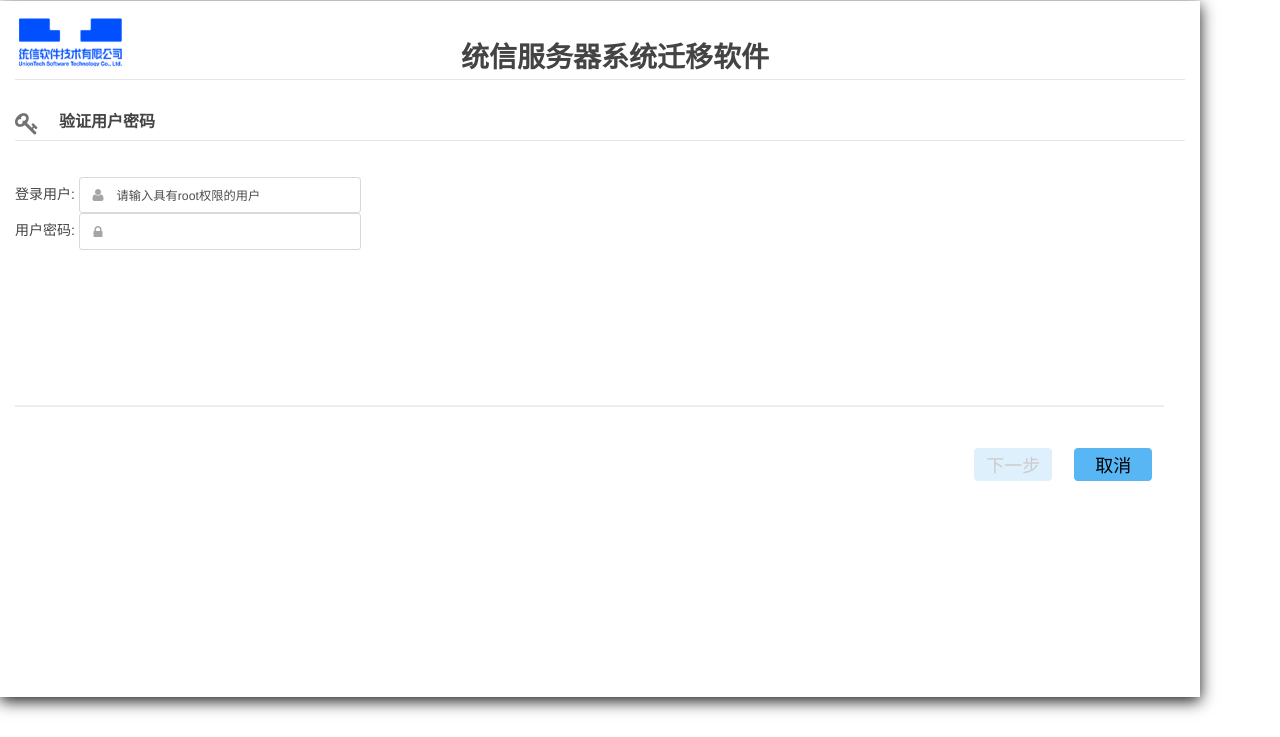
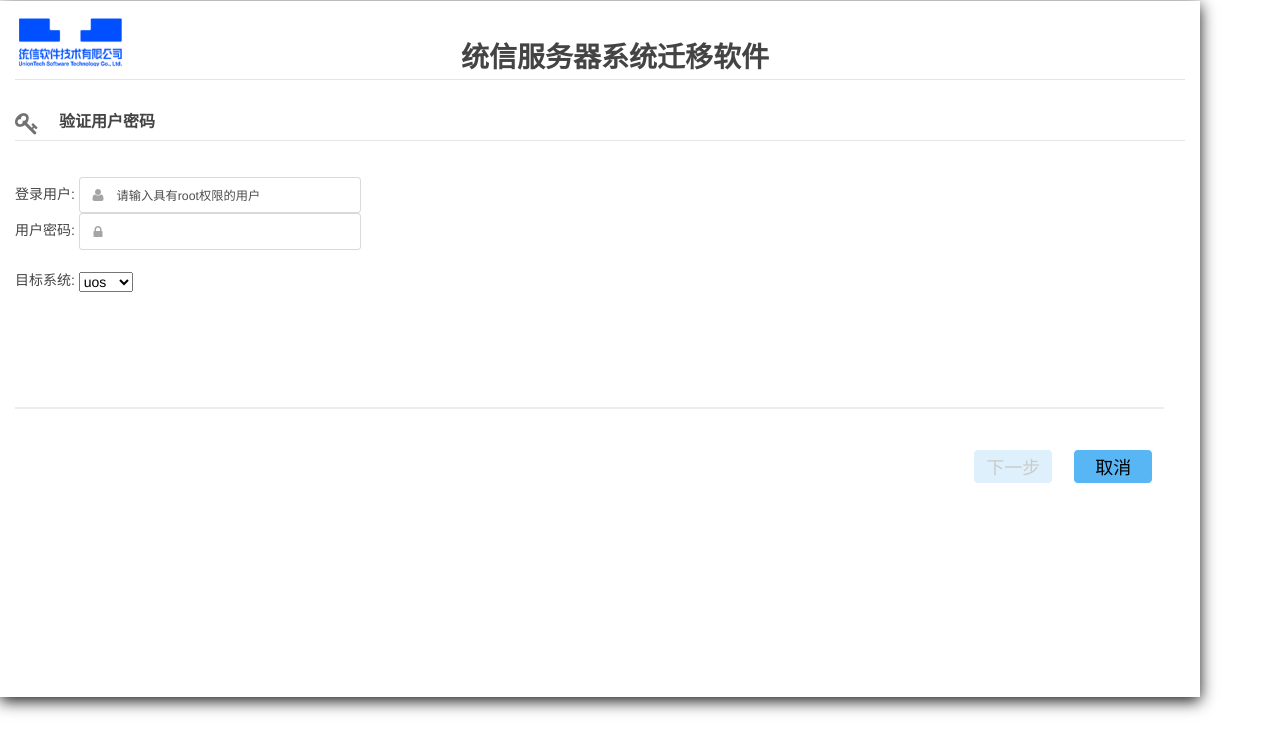
Before and after one commit to openeuler-mirror/migration-tools, a Flask app: page /MT_check_user in a window 1280 px wide. Shown: the top 737 px of the page. Run offline with Flask 3, Linux system fonts and the light colour scheme; parts of the project's set-up code (start-up, migrations or seed data) failed here and were passed over.

Commit message:
用户验证界面添加迁移目标系统选择框

```diff
--- a/templates/MT_check_root.html
+++ b/templates/MT_check_root.html
@@ -52,15 +52,24 @@
         </div>
     </div>
         <br/>
+    <div class="two fields">
+        <div class="field">
+            <label>目标系统:</label>
+                <div class="ui small left icon input">
+                    <select id="pending_migration" name="pending">
+                        <option value="uos">uos</option>
+                        <option value="euler">euler</option>
+                    </select>
+                </div>
+        </div>
+    </div>
+        <br/>
     <div id="info_id" style="display: none;"><img src="../static/images/login.gif" width="13" height="13" style="padding-left:0px;"/><label style="font-size:13px;font-family:”微软雅黑”;font-weight:bold;">正在验证用户名和密码......</label></div>
         <div id="faild_id" style="display: none;"><img id="os_res" name="0" src="../static/images/u70.svg" width="13" height="13" style="padding-left:0px;"/><label id="os_info1" style="font-size:13px;font-family:”微软雅黑”;font-weight:bold;">验证失败，请重新输入用户名密码</label></div>
     </br>
-        </br>
-        </br>
-        </br>
-        </br>
-        </br>
-
+    </br>
+    </br>
+    </br>
     <div class="menter_btn_a_lf" >
         <hr style="opacity: 0.1;border: 1px solid #4C4D4E;width:99%;" />
     </br>
--- a/templates/MT_repo.html
+++ b/templates/MT_repo.html
@@ -46,7 +46,7 @@
 				 <p style="opacity: 0.5">file:///mnt/iso/BaseOS</p>
 				 <p style="opacity: 0.5">file:///mnt/iso/Kernel-4.18</p>
 				 <p style="opacity: 0.5">请输入:file:///mnt/iso</p>
-				 <p style="opacity: 0.5">1.在线仓库</p>
+				 <p style="opacity: 0.5">2.在线仓库</p>
 				 <p style="opacity: 0.5">http://0.0.0.0/iso/AppStream</p>
 				 <p style="opacity: 0.5">http://0.0.0.0/iso/BaseOS</p>
 				 <p style="opacity: 0.5">http://0.0.0.0/iso/Kernel-4.18</p>
```
